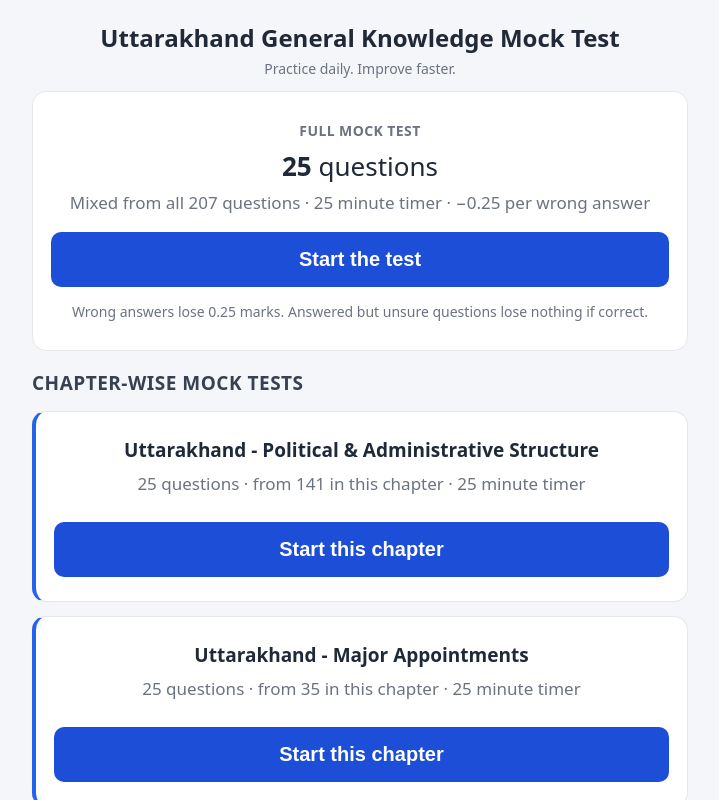
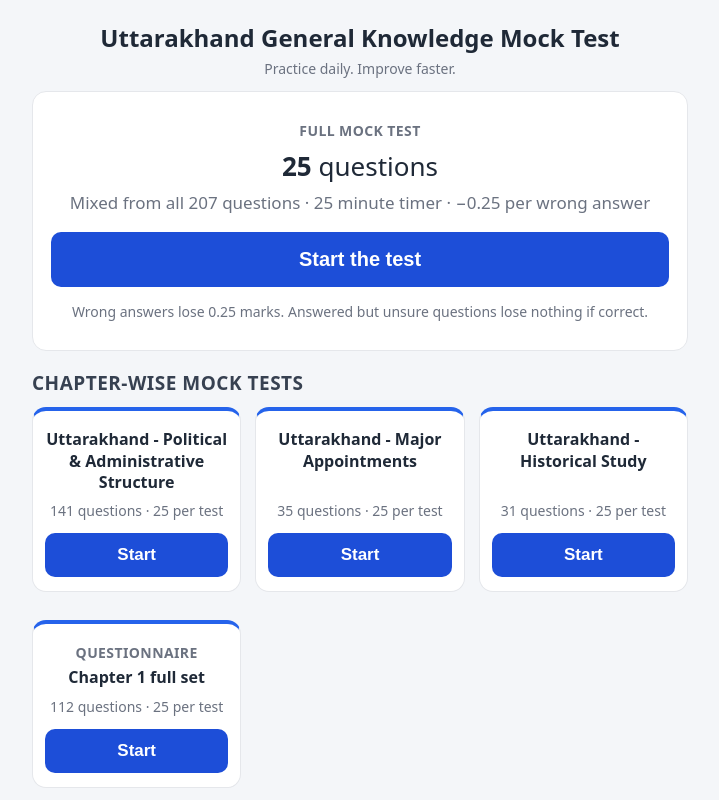
Before and after one commit to Iparitoshsharma/Ai-councellor, a React (Vite) app: page / in a window 1280 px wide. Shown: the top 800 px of the page, without its empty margins (280-999 px from the left). Built offline with nearby package versions, Linux system fonts and the light colour scheme.

Commit message:
Home: render chapter tests as square tile cards in a grid
Co-authored-by: Iparitoshsharma <Iparitoshsharma@users.noreply.github.com>

```diff
--- a/src/pages/HomePage.jsx
+++ b/src/pages/HomePage.jsx
@@ -39,41 +39,40 @@ export default function HomePage({
 
       <h2 className="section-title">Chapter-wise mock tests</h2>
 
+      <div className="card-grid">
         {chapters.map((ch) => {
           const size = Math.min(settings.questionsPerTest, ch.count)
           return (
-          <section className="card chapter-card" key={ch.id}>
-            <p className="chapter-title">{ch.name}</p>
-            <p className="hero-sub">
-              {size} questions &middot; from {ch.count} in this chapter &middot;{' '}
-              {timerLabel}
+            <section className="card tile" key={ch.id}>
+              <p className="tile-title">{ch.name}</p>
+              <p className="tile-sub">
+                {ch.count} questions &middot; {size} per test
               </p>
               <button
-              className="btn btn-primary btn-big"
+                className="btn btn-primary"
                 onClick={() => onSelectPool(ch.id)}
               >
-              Start this chapter
+                Start
               </button>
             </section>
           )
         })}
 
-      <section className="card chapter-card">
+        <section className="card tile">
           <p className="hero-kicker">Questionnaire</p>
-        <p className="chapter-title">
-          Chapter 1 full set (pages 6&ndash;15)
-        </p>
-        <p className="hero-sub">
-          {Math.min(settings.questionsPerTest, chapter1Count)} questions &middot; from
-          all {chapter1Count} in the questionnaire &middot; {timerLabel}
+          <p className="tile-title">Chapter 1 full set</p>
+          <p className="tile-sub">
+            {chapter1Count} questions &middot;{' '}
+            {Math.min(settings.questionsPerTest, chapter1Count)} per test
           </p>
           <button
-          className="btn btn-primary btn-big"
+            className="btn btn-primary"
             onClick={() => onSelectPool('chapter1')}
           >
-          Start Chapter 1 set
+            Start
           </button>
         </section>
+      </div>
 
       <button className="btn btn-ghost" onClick={goSettings}>
         ⚙️ Exam settings
--- a/src/styles.css
+++ b/src/styles.css
@@ -239,22 +239,57 @@ textarea:focus {
   margin: 0 0 6px;
 }
 
-/* ---- Chapter mock test card (home) ---- */
-.chapter-card {
+/* ---- Chapter mock test tiles (home) ---- */
+.card-grid {
+  display: grid;
+  grid-template-columns: repeat(2, 1fr);
+  gap: 14px;
+  margin: 10px 0 4px;
+}
+
+@media (min-width: 640px) {
+  .card-grid {
+    grid-template-columns: repeat(3, 1fr);
+  }
+}
+
+.tile {
+  display: flex;
+  flex-direction: column;
+  align-items: stretch;
+  justify-content: flex-start;
   text-align: center;
-  padding: 24px 18px;
-  border-left: 4px solid #2563eb;
-  margin-top: 14px;
+  padding: 18px 12px 14px;
+  min-height: 168px;
+  border-top: 4px solid #2563eb;
+}
+
+.tile .hero-kicker {
+  margin-bottom: 4px;
+}
+
+.tile-title {
+  font-size: 16px;
+  font-weight: 700;
+  line-height: 1.35;
+  margin: 0 0 6px;
+  flex-grow: 1;
+}
+
+.tile-sub {
+  color: #6b7280;
+  font-size: 14px;
+  margin: 0 0 12px;
+}
+
+.tile .btn {
+  width: 100%;
 }
 
 .chapter-title {
   font-size: 19px;
   font-weight: 700;
   margin: 0 0 6px;
-}
-
-.chapter-card .hero-sub {
-  margin-bottom: 14px;
 }
 
 /* ---- Test screen: top bar & progress ---- */
```
Lines whose indentation alone changed are shown as unchanged.
